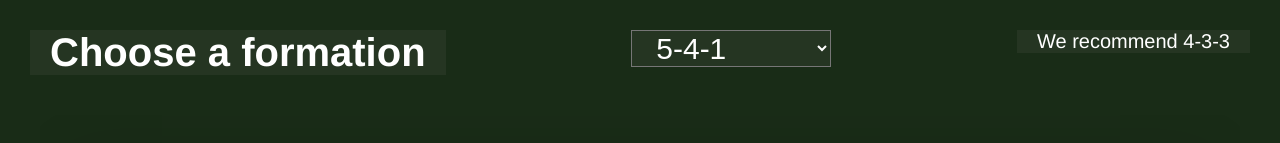
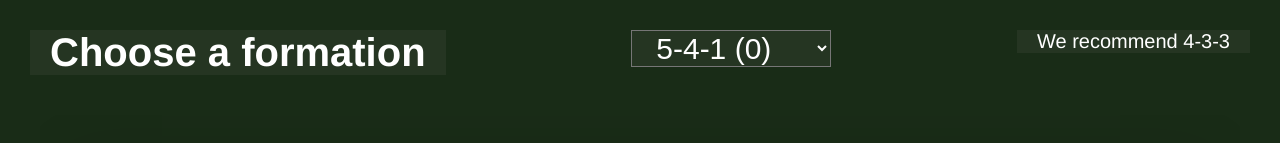
Before and after one commit to huumpf/football, a Vue app: page /team in a window 1280 px wide. Shown: the top 143 px of the page. Built offline with nearby package versions, Linux system fonts and the light colour scheme; a web font is replaced by a local one.

Commit message:
Optimized automatic positioning

```diff
--- a/src/assets/js/Helpers.js
+++ b/src/assets/js/Helpers.js
@@ -22,6 +22,8 @@ export function getFormationsWithPlayers (players) {
 
   for (const formation of formations) {
     formation.players = { ...formation.positions };
+    formation.skillSum = 0;
+
     for (let key in formation.players) {
       formation.players[key] = [];
     }
@@ -34,6 +36,7 @@ export function getFormationsWithPlayers (players) {
         formation.players[position] = [];
         for (const player of playersOnThisPos) {
           formation.players[position].push(player);
+          formation.skillSum += player.skill;
         }
       }
     }
@@ -43,27 +46,12 @@ export function getFormationsWithPlayers (players) {
 
 export function getRecommendedFormation (players) {
 
-  let recommendedFormation = Object;
-  let totalSkill = 0;
-
   const formations = getFormationsWithPlayers(players);
-  console.log(formations);
+  let recommendedFormation = formations[0];
 
   for (const formation of formations) {
-    let sum = 0;
-
-    for (const position in formation.players) {
-      for (const player of position) {
-        if (position[player]) {
-          sum += position[player].skill;
-        }
-      }
-    }
-
-    if (sum >= totalSkill) {
-      totalSkill = sum;
-      recommendedFormation = formation;
-    }
+    if (formation.skillSum >= recommendedFormation.skillSum)
+    recommendedFormation = formation;
   }
 
   return recommendedFormation;
--- a/src/assets/js/PlayerFactory.js
+++ b/src/assets/js/PlayerFactory.js
@@ -128,11 +128,11 @@ function get_pos(player, pos_vertical, pos_horizontal) {
         positions.cm += player.skills.progression;
         positions.st += player.skills.shot;
         if (player.skills.progression / player.skills.defense <= 1.3 && player.skills.progression / player.skills.shot >= 1.3) {
-          positions.position = "CDM";
-          positions.sort = 4;
+          positions.position = "CM"; // CDM
+          positions.sort = 5; // 4 for CDM
         } else if (player.skills.progression / player.skills.shot <= 1.3 && player.skills.progression / player.skills.defense >= 1.3) {
-          positions.position = "CAM";
-          positions.sort = 6;
+          positions.position = "CM"; // CAM
+          positions.sort = 5; // 6 for CAM
         } else {
           positions.position = "CM";
           positions.sort = 5;
--- a/src/views/Team.vue
+++ b/src/views/Team.vue
@@ -3,7 +3,7 @@
     <div class="bar topbar">
       <h1>Choose a formation</h1>
       <select v-model="selectedFormation" class="selectFormation">
-        <option v-for="(formation, index) in formations" :key="index" :value="formation">{{ formation.name }}</option>
+        <option v-for="(formation, index) in formations" :key="index" :value="formation">{{ formation.name }} ({{ formation.skillSum }})     </option>
       </select>
       <p>We recommend {{ recommendedFormation.name }}</p>
     </div>
```
